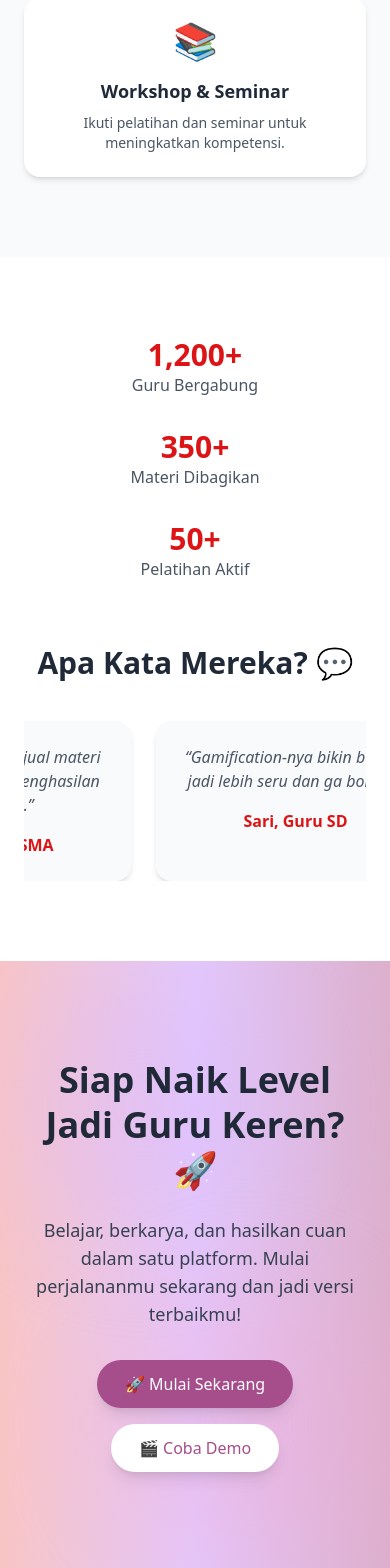
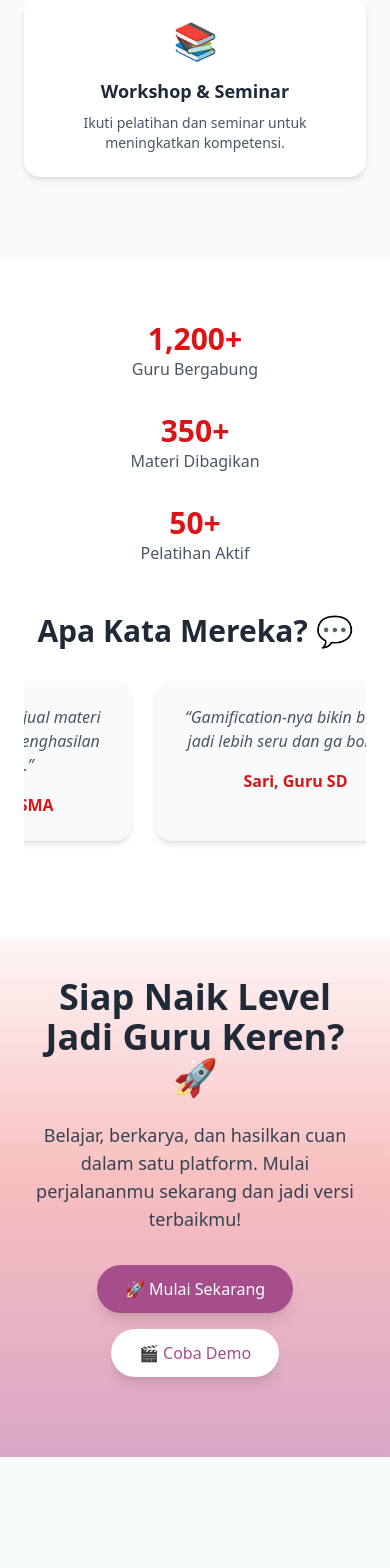
Before and after one commit to tiensfaziah/GURUBERMUTU, a React (Create React App) app: page / in a window 390 px wide. Shown: the part 2813-4381 px from the top of the page. After the commit the page ends 4270 px from the top, so only its background shows below. Built offline with nearby package versions, Linux system fonts and the light colour scheme.

Commit message:
upgrade lagi

```diff
--- a/src/components/CTA.jsx
+++ b/src/components/CTA.jsx
@@ -2,21 +2,14 @@ import React from "react";
 import { useNavigate } from "react-router-dom";
 
 const CTA = () => {
-  const navigate = useNavigate(); // 🔥 wajib
+  const navigate = useNavigate();
 
   return (
-    <section className="relative py-24 px-6 text-center overflow-hidden">
-
-      {/* BACKGROUND GRADIENT */}
-      <div className="absolute inset-0 bg-gradient-to-r from-[#F8BFBF] via-[#E0C3FC] to-[#D9A7C7] opacity-90"></div>
-
-      {/* BLUR EFFECT */}
-      <div className="absolute top-0 left-0 w-72 h-72 bg-purple-300 rounded-full blur-3xl opacity-30"></div>
-      <div className="absolute bottom-0 right-0 w-72 h-72 bg-pink-300 rounded-full blur-3xl opacity-30"></div>
+    <section className="relative z-0 py-20 px-6 text-center overflow-hidden -mt-10 bg-gradient-to-b from-white via-[#F8BFBF] to-[#D9A7C7]">
 
       {/* CONTENT */}
       <div className="relative max-w-3xl mx-auto">
-        <h2 className="text-4xl md:text-5xl font-bold mb-6 text-gray-800 leading-tight">
+        <h2 className="text-4xl md:text-5xl font-bold mb-6 text-gray-800">
           Siap Naik Level Jadi Guru Keren? 🚀
         </h2>
 
@@ -27,23 +20,20 @@ const CTA = () => {
 
         <div className="flex justify-center gap-4 flex-wrap">
 
-          {/* 🔥 BUTTON UTAMA */}
           <button
             onClick={() => navigate("/login")}
-            className="bg-[#A64D8B] text-white px-7 py-3 rounded-full shadow-lg hover:scale-105 transition duration-300"
+            className="bg-[#A64D8B] text-white px-7 py-3 rounded-full shadow-lg hover:scale-105 transition"
           >
             🚀 Mulai Sekarang
           </button>
 
-          {/* BUTTON DEMO */}
-          <button
-            className="bg-white text-[#A64D8B] px-7 py-3 rounded-full shadow-lg hover:scale-105 transition duration-300"
-          >
+          <button className="bg-white text-[#A64D8B] px-7 py-3 rounded-full shadow-lg hover:scale-105 transition">
             🎬 Coba Demo
           </button>
 
         </div>
       </div>
+
     </section>
   );
 };
--- a/src/components/SocialProof.jsx
+++ b/src/components/SocialProof.jsx
@@ -25,10 +25,13 @@ const testimonials = [
 
 const SocialProof = () => {
   return (
-    <section className="py-20 px-6 bg-white text-center overflow-hidden">
+    <section className="relative z-10 py-16 pb-20 px-6 bg-white text-center overflow-hidden">
+
+      {/* FADE KE CTA */}
+      <div className="absolute bottom-0 left-0 w-full h-24 bg-gradient-to-b from-white to-transparent pointer-events-none"></div>
 
       {/* STATS */}
-      <div className="max-w-5xl mx-auto grid md:grid-cols-3 gap-8 mb-16">
+      <div className="max-w-5xl mx-auto grid md:grid-cols-3 gap-8 mb-12">
         <div>
           <h3 className="text-3xl font-bold text-[#DC1416]">1,200+</h3>
           <p className="text-gray-600">Guru Bergabung</p>
@@ -44,15 +47,13 @@ const SocialProof = () => {
       </div>
 
       {/* TITLE */}
-      <h2 className="text-3xl font-bold mb-10 text-gray-800">
+      <h2 className="text-3xl font-bold mb-8 text-gray-800">
         Apa Kata Mereka? 💬
       </h2>
 
-      {/* SCROLL CONTAINER */}
-      <div className="relative overflow-hidden">
-
-        <div className="flex gap-6 w-max animate-[scroll_20s_linear_infinite]">
-
+      {/* SCROLL */}
+      <div className="overflow-hidden">
+        <div className="flex gap-6 w-max animate-[scroll_20s_linear_infinite] pb-4">
           {[...testimonials, ...testimonials].map((item, index) => (
             <div
               key={index}
@@ -66,9 +67,7 @@ const SocialProof = () => {
               </h4>
             </div>
           ))}
-
         </div>
-
       </div>
 
     </section>
--- /dev/null
+++ b/src/fitur/SkillTree.jsx
@@ -0,0 +1,96 @@
+ import React from "react";
+
+const levels = [
+  {
+    level: "Level 1",
+    title: "Digital Literacy",
+    progress: 80,
+    xp: 400,
+    badge: "🎖️",
+  },
+  {
+    level: "Level 2",
+    title: "Interactive Media",
+    progress: 50,
+    xp: 250,
+    badge: "🥈",
+  },
+  {
+    level: "Level 3",
+    title: "Creative Teaching",
+    progress: 20,
+    xp: 100,
+    badge: "🔒",
+  },
+];
+
+const SkillTree = () => {
+  return (
+    <section className="py-24 px-6 bg-gradient-to-br from-[#F8FBFB] via-[#F8BFBF]/40 to-[#E0C3FC]/50">
+
+      {/* TITLE */}
+      <div className="text-center mb-16">
+        <h2 className="text-4xl font-bold text-gray-800 mb-3">
+          Gamified Skill Tree 🌱
+        </h2>
+        <p className="text-gray-600">
+          Pantau perkembangan kompetensimu dan naik level setiap harinya
+        </p>
+      </div>
+
+      {/* XP SUMMARY */}
+      <div className="max-w-4xl mx-auto mb-12 bg-white rounded-2xl shadow-md p-6 flex justify-between items-center">
+        <div>
+          <p className="text-gray-500 text-sm">Total XP</p>
+          <h3 className="text-2xl font-bold text-[#A64D8B]">750 XP</h3>
+        </div>
+
+        <div>
+          <p className="text-gray-500 text-sm">Level Saat Ini</p>
+          <h3 className="text-lg font-semibold text-gray-800">
+            Guru Berkembang 🚀
+          </h3>
+        </div>
+      </div>
+
+      {/* ROADMAP */}
+      <div className="max-w-5xl mx-auto space-y-8">
+        {levels.map((item, index) => (
+          <div
+            key={index}
+            className="bg-white p-6 rounded-2xl shadow-md hover:shadow-xl transition"
+          >
+            {/* HEADER */}
+            <div className="flex justify-between items-center mb-4">
+              <div>
+                <h4 className="text-lg font-bold text-gray-800">
+                  {item.level} - {item.title}
+                </h4>
+                <p className="text-sm text-gray-500">
+                  XP: {item.xp}
+                </p>
+              </div>
+
+              <div className="text-3xl">{item.badge}</div>
+            </div>
+
+            {/* PROGRESS BAR */}
+            <div className="w-full bg-gray-200 rounded-full h-3">
+              <div
+                className="bg-gradient-to-r from-[#A64D8B] to-[#E0C3FC] h-3 rounded-full transition-all"
+                style={{ width: `${item.progress}%` }}
+              ></div>
+            </div>
+
+            <p className="text-right text-sm text-gray-500 mt-1">
+              {item.progress}% selesai
+            </p>
+          </div>
+        ))}
+      </div>
+
+    </section>
+  );
+};
+
+export default SkillTree;
```
